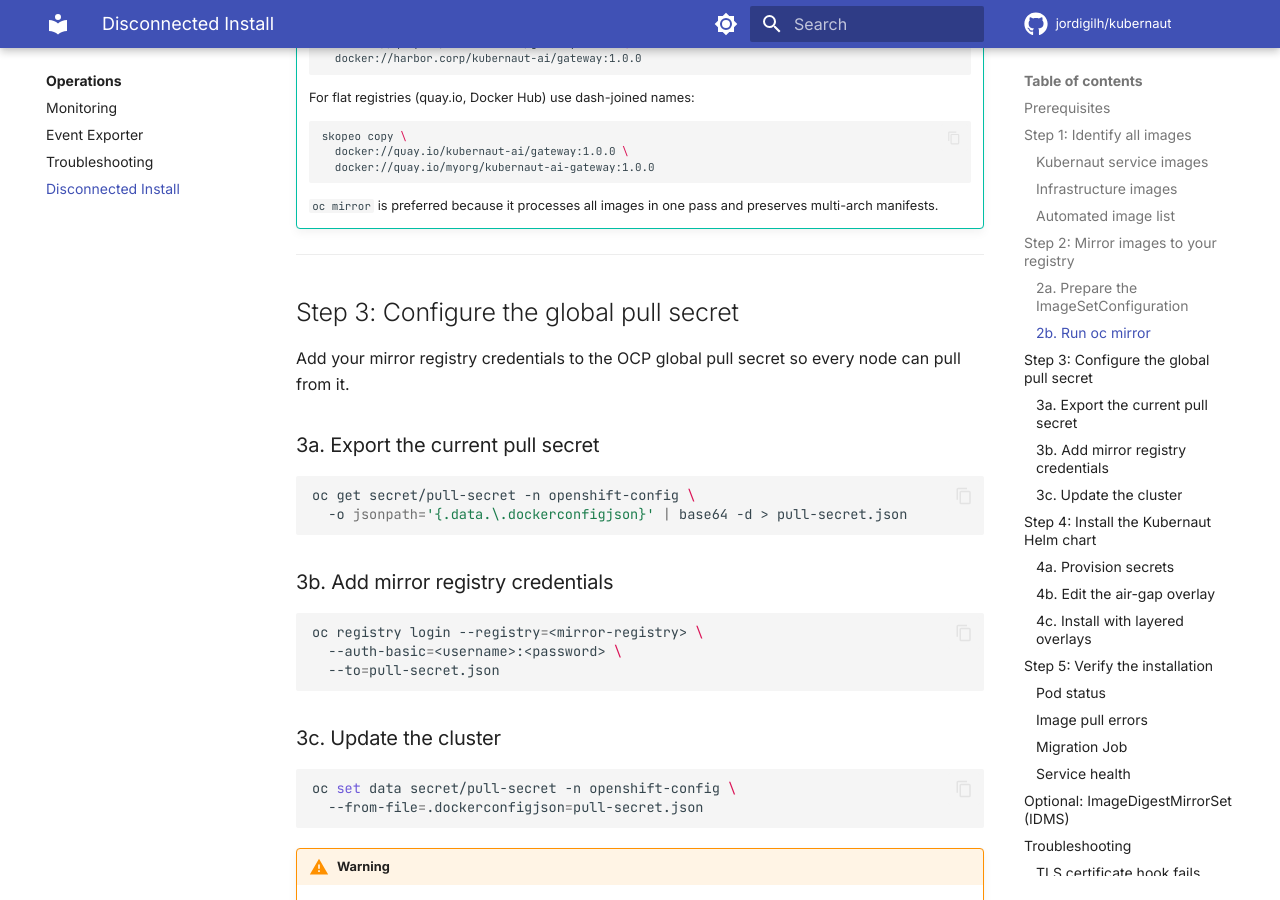
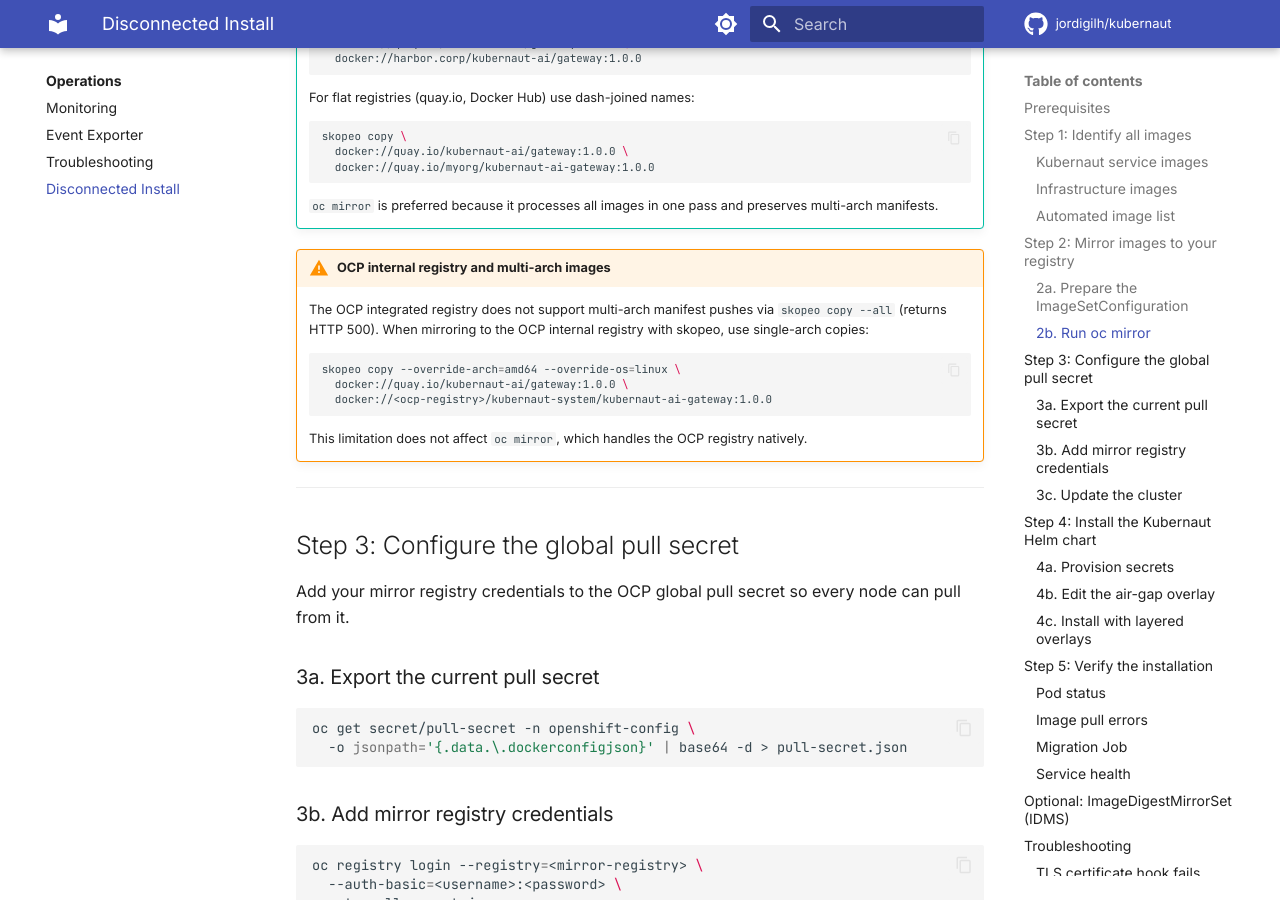
Before and after one commit to jordigilh/kubernaut-docs, an MkDocs documentation site: the page built from docs/operations/disconnected-install.md, in a window 1280 px wide and 900 px high, scrolled down 3381 px. Built offline with MkDocs 1.6.1 and Material for MkDocs 9.7.7, drawn with Linux system fonts in a browser that asks for light colours; comment, search, counter and statistics services are not loaded; the version menu is left out.

Commit message:
docs: add OCP internal registry multi-arch skopeo workaround (#380)
Document that skopeo copy --all fails with HTTP 500 against the OCP
integrated registry, and provide the --override-arch workaround.
oc mirror is unaffected and remains the recommended mirroring tool.

Made-with: Cursor

````diff
--- a/docs/operations/disconnected-install.md
+++ b/docs/operations/disconnected-install.md
@@ -122,6 +122,17 @@ Replace `<mirror-registry>` with your private registry hostname (e.g., `mirror.c
     ```
 
     `oc mirror` is preferred because it processes all images in one pass and preserves multi-arch manifests.
+
+!!! warning "OCP internal registry and multi-arch images"
+    The OCP integrated registry does not support multi-arch manifest pushes via `skopeo copy --all` (returns HTTP 500). When mirroring to the OCP internal registry with skopeo, use single-arch copies:
+
+    ```bash
+    skopeo copy --override-arch=amd64 --override-os=linux \
+      docker://quay.io/kubernaut-ai/gateway:1.0.0 \
+      docker://<ocp-registry>/kubernaut-system/kubernaut-ai-gateway:1.0.0
+    ```
+
+    This limitation does not affect `oc mirror`, which handles the OCP registry natively.
 
 ---
 
````
